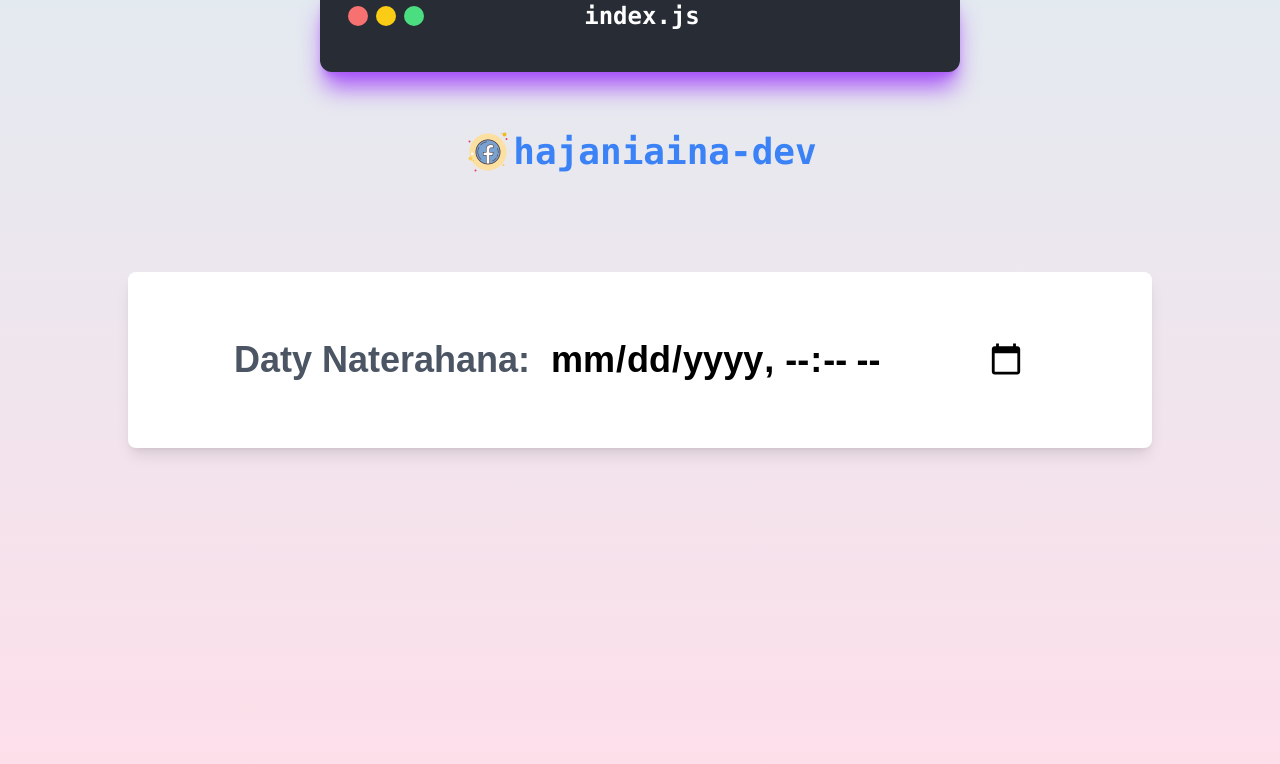
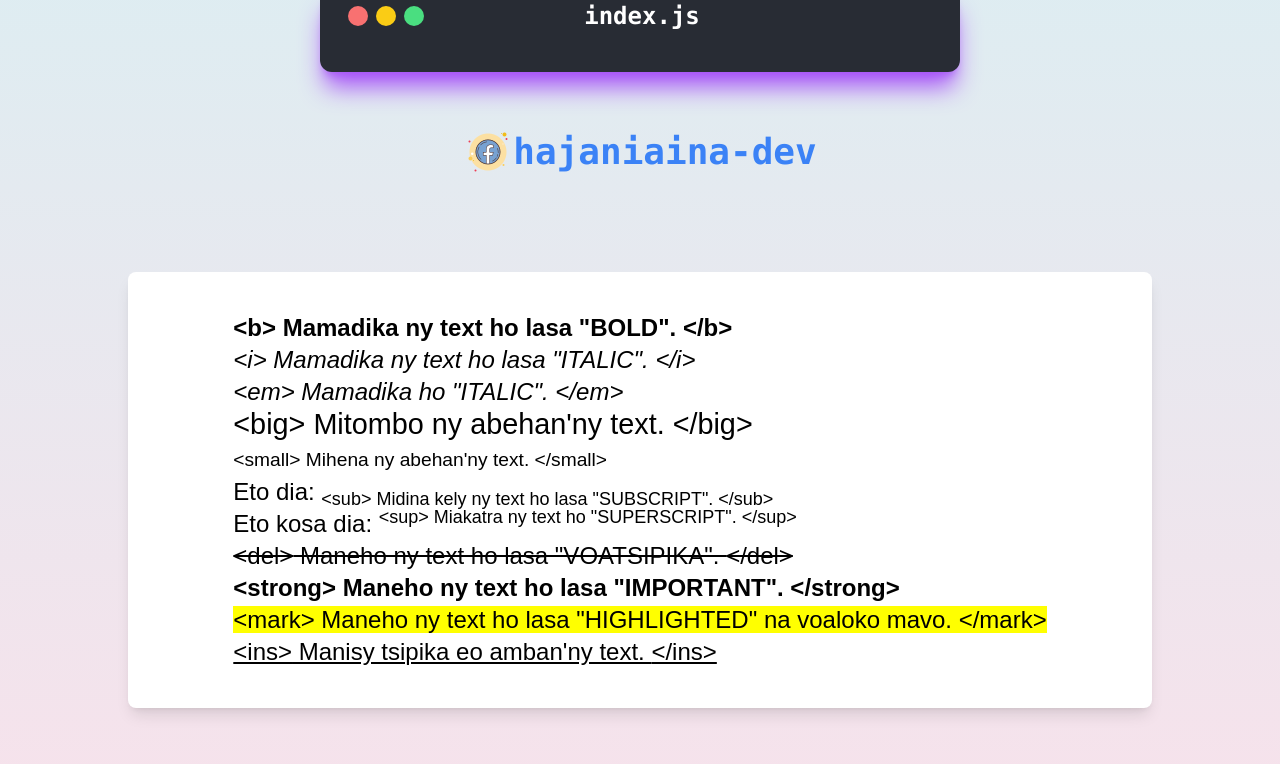
Before and after one commit to handri09/hajaniaina-dev, a React (Create React App) app: page /hajaniaina-dev/demos in a window 1280 px wide. Shown: the part 1392-2156 px from the top of the page. Built offline with nearby package versions, Linux system fonts and the light colour scheme.

Commit message:
Add New Page Learn

```diff
--- a/src/App.js
+++ b/src/App.js
@@ -1,7 +1,7 @@
 import React from 'react';
 import { Routes, Route } from 'react-router-dom';
 import { Editors, NavBar } from './components';
-import { Home, Classroom } from './pages';
+import { Home, Classroom, Learn } from './pages';
 
 function App() {
   return (
@@ -12,9 +12,16 @@ function App() {
           <Route path='classroom' element={<Classroom />} />
           <Route path='demos' element={<Editors />} />
         </Route>
+        <Route path='hajaniaina-dev/learn' element={<Learn />} />
       </Routes>
     </>
   );
 }
 
 export default App;
+
+function ReactCourse() {
+  return (
+    <div>React Developer</div>
+  );
+}
--- a/src/components/Editors/Editors.js
+++ b/src/components/Editors/Editors.js
@@ -75,11 +75,24 @@ function Editors() {
       </div>
 
       <div className='w-full flex justify-center '>
-        <div className={`w-full h-44 max-w-screen-lg bg-white rounded-lg text-2xl flex justify-center items-center flex-col gap-5 px-10 pt-10 pb-10 shadow-lg mb-96`}>
-          <label className='text-4xl text-gray-600 font-bold'>
+        <div className={`w-full max-w-screen-lg bg-white rounded-lg text-2xl flex justify-center items-center flex-col gap-5 px-10 pt-10 pb-10 shadow-lg mb-96`}>
+          {/* <label className='text-4xl text-gray-600 font-bold'>
             Daty Naterahana:
             <input id='teraka' type='datetime-local' placeholder='01/01/1999 00:00:00' className='px-5 text-black'/>
-          </label>
+          </label> */}
+          <div className=''>
+            <b> {`<b>`} Mamadika ny text ho lasa "BOLD". {`</b>`}</b><br />
+            <i> {`<i>`} Mamadika ny text ho lasa "ITALIC". {`</i>`}</i><br />
+            <em> {`<em>`} Mamadika ho "ITALIC". {`</em>`}</em><br />
+            <big> {`<big>`} Mitombo ny abehan'ny text. {`</big>`}</big><br />
+            <small> {`<small>`} Mihena ny abehan'ny text. {`</small>`}</small><br />
+            Eto dia: <sub> {`<sub>`} Midina kely ny text ho lasa "SUBSCRIPT". {`</sub>`}</sub><br />
+            Eto kosa dia: <sup> {`<sup>`} Miakatra ny text ho "SUPERSCRIPT". {`</sup>`}</sup><br />
+            <del> {`<del>`} Maneho ny text ho lasa "VOATSIPIKA". {`</del>`}</del><br />
+            <strong> {`<strong>`} Maneho ny text ho lasa "IMPORTANT".  {`</strong>`}</strong><br />
+            <mark> {`<mark>`} Maneho ny text ho lasa "HIGHLIGHTED" na voaloko mavo.  {`</mark>`}</mark><br />
+            <ins> {`<ins>`} Manisy tsipika eo amban'ny text.  {`</ins>`}</ins><br />
+          </div>
 
           {/* <h1 className="text-3xl font-bold text-center">Mihainoa Finaritra eh!</h1> */}
           {/* <div className=''>
--- /dev/null
+++ b/src/components/NavLearn.js
@@ -0,0 +1,27 @@
+import React from 'react';
+import { Outlet, Link } from 'react-router-dom';
+import CustomLink from './CustomLink';
+import logo from '../assets/logo.png'
+
+function NavLearn() {
+  return (
+    <>
+      <div className={`w-full shadow-md bg-white sticky top-0`}>
+        <div className='w-full max-w-screen-2xl mx-auto flex justify-center items-center px-5'>
+          <div className="w-full flex p-1 h-full items-center">
+            <img src={logo} alt='logo' className='px-3 h-12 lg:h-14'/>
+            <p className='px-2 text-2xl font-bold text-violet-800'></p>
+          </div>
+          <div className='flex flex-row gap-1'>
+            <CustomLink to=''>Home</CustomLink>
+            <CustomLink to='demos/'>Demos</CustomLink>
+            <CustomLink to='classroom/'>Classroom</CustomLink>
+          </div>
+        </div>
+      </div>
+      <Outlet />
+    </>
+  )
+}
+
+export default NavLearn;
--- a/src/components/index.js
+++ b/src/components/index.js
@@ -1,5 +1,6 @@
 import Editors from './Editors/Editors';
 import NavBar from './NavBar';
+import NavLearn from './NavLearn';
 import Compiler from './compiler/compiler';
 
-export { Editors, NavBar, Compiler };
+export { Editors, NavBar, Compiler, NavLearn };
--- a/src/pages/classroom/components/courses/components/courseCard.js
+++ b/src/pages/classroom/components/courses/components/courseCard.js
@@ -1,10 +1,11 @@
 import React from 'react';
+import { Link } from 'react-router-dom';
 
 function CourseCard(props) {
   const { react, title, completion } = props;
   return (
     <div className={`w-full max-w-screen-md mx-auto p-2`}>
-      <button className={`w-full rounded flex flex-col shadow-md hover:shadow-lg`}>
+      <Link to='/hajaniaina-dev/learn' className={`w-full rounded flex flex-col shadow-md hover:shadow-lg`}> {/*to={title.split(' ')[0].toLowerCase()}*/}
         <div className={`w-full h-full bg-white rounded flex`}>
           <div className={`w-1/4 py-5 flex justify-center items-center`}>
             <img src={react} alt='react' className='' style={{ width: '60px' }} />
@@ -14,7 +15,7 @@ function CourseCard(props) {
             <div className='w-full flex jsutify-start items-center'><p className='tracking-widest p-1 text-gray-600 text-xs border border-gray-700 font-bold rounded bg-gray-100 hover:bg-gray-200'>NANODEGREE</p></div>
           </div>
           <div className={`w-full flex justify-center items-center`}>
-            <div className={`w-1/2 h-full flex justify-end items-center`}>
+            <div className={`w-full h-full flex justify-end items-center`}>
               <button className=''>
                 <p className='text-blue-500 text-sm tracking-widest font-bold font-sans hover:bg-gray-100 p-2 rounded-md'>VIEW CERTIFICATE</p>
               </button>
@@ -30,7 +31,7 @@ function CourseCard(props) {
           <input className='w-full' type='range' value={completion} />
           <p className='text-xs text-gray-600 tracking-widest text-left' >{completion}% Complete</p>
         </div>
-      </button>
+      </Link>
     </div>
   );
 }
--- a/src/pages/index.js
+++ b/src/pages/index.js
@@ -1,4 +1,5 @@
 import Home from './home/home';
 import Classroom from './classroom/classroom';
+import Learn from './learn/learn';
 
-export { Home, Classroom };
+export { Home, Classroom, Learn };
--- /dev/null
+++ b/src/pages/learn/learn.js
@@ -0,0 +1,9 @@
+import React from 'react';
+
+function Learn() {
+  return (
+    <div>Learn</div>
+  );
+}
+
+export default Learn;
```
Also changed, not shown: src/pages/learn/components/nav.js (added).
